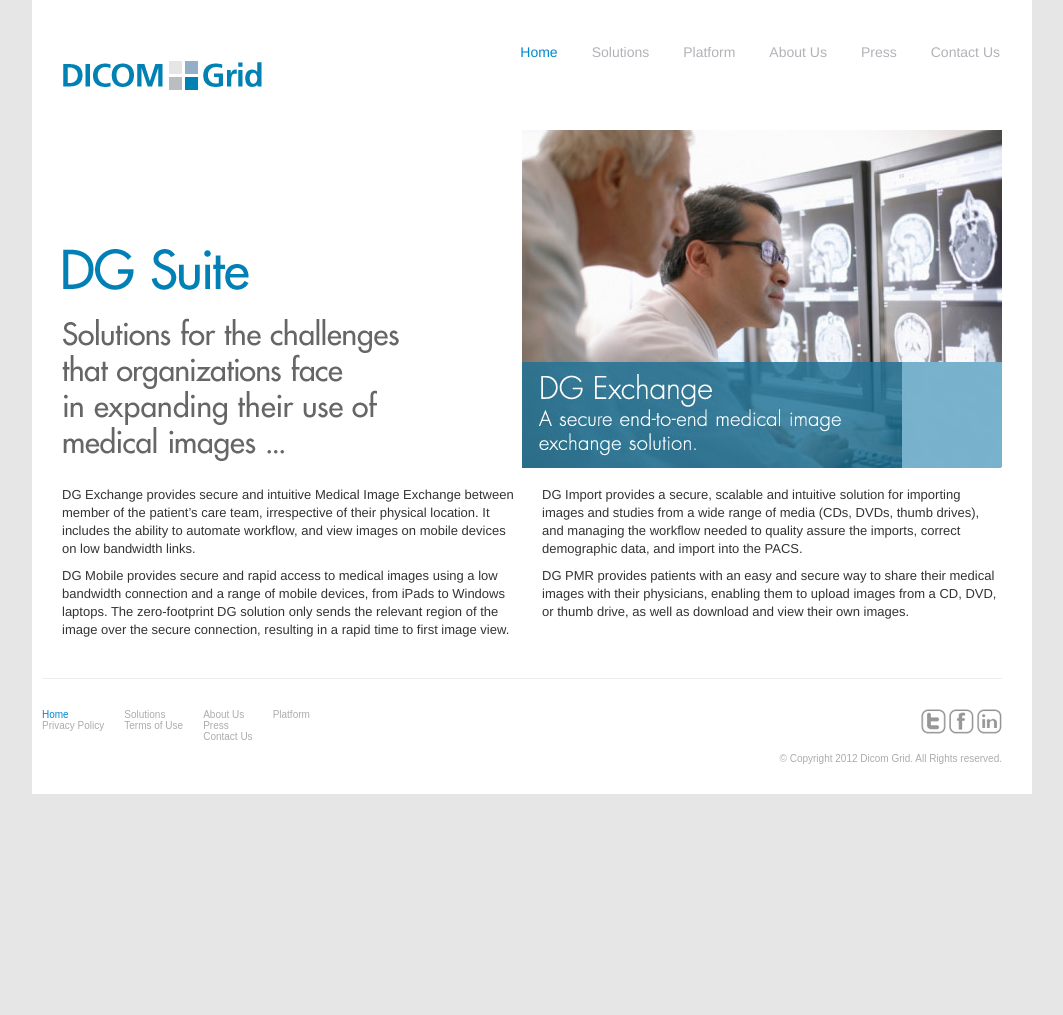
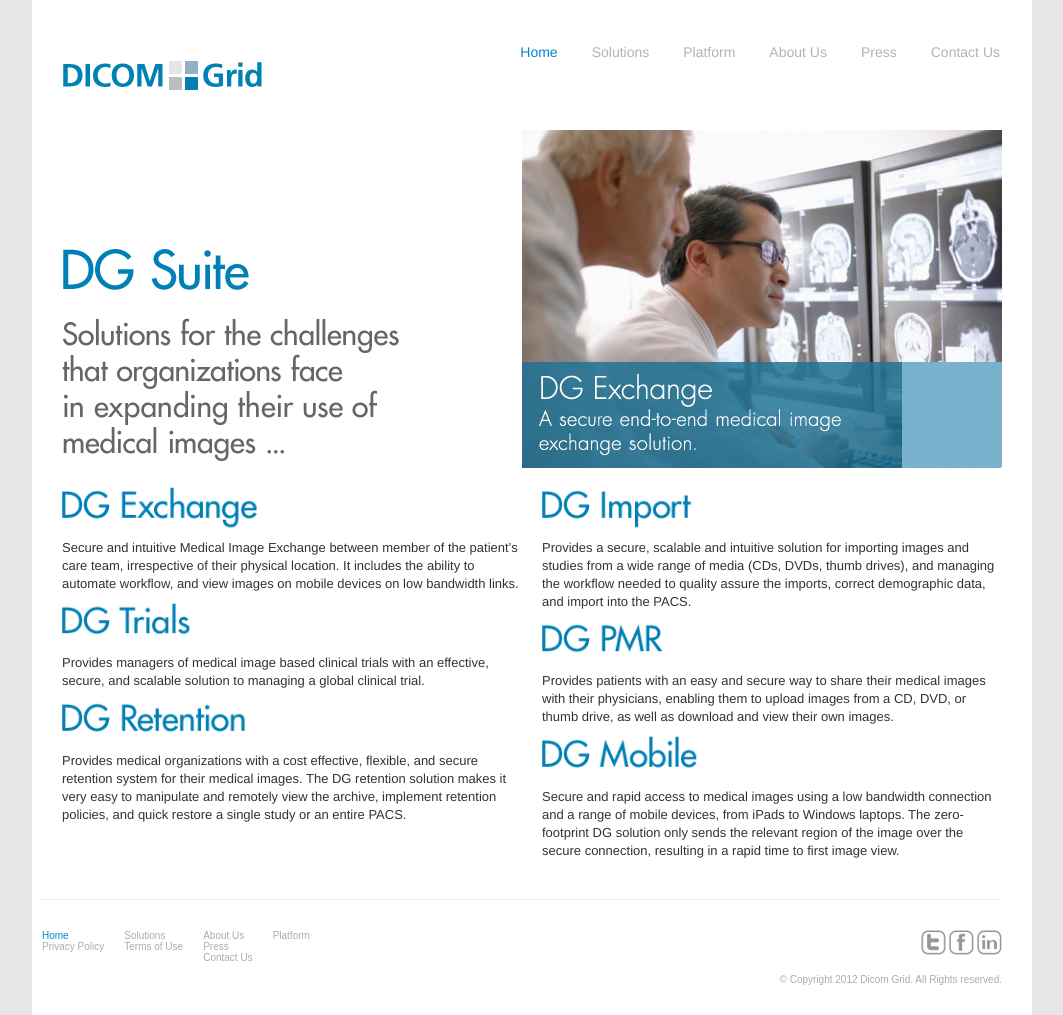
Before and after one commit to kevinold/dg-jekyll, a Jekyll site: the page built from index.html, in a window 1280 px wide. Shown: the whole page, without its empty margins (108-1171 px from the left). Built offline with Jekyll 4.4.1, drawn with Linux system fonts in a browser that asks for light colours; Markdown is read by kramdown in place of the engine named in the settings; before the commit the page ends 900 px from its top, so only the background shows below that.

Commit message:
update homepage content

```diff
--- a/index.html
+++ b/index.html
@@ -48,17 +48,28 @@
   </div>
 </div>
 
-  <div class="span6">
-    <p>DG Exchange provides secure and intuitive Medical Image Exchange between member of the patient’s care team, irrespective of their physical location. It includes the ability to automate workflow, and view images on mobile devices on low bandwidth links.</p>
 
-    <p>DG Mobile provides secure and rapid access to medical images using a low bandwidth connection and a range of mobile devices, from iPads to Windows laptops. The zero-footprint DG solution only sends the relevant region of the image over the secure connection, resulting in a rapid time to first image view.</p>
-  </div>
-  <div class="span6">
-    <p>DG Import provides a secure, scalable and intuitive solution for importing images and studies from a wide range of media (CDs, DVDs, thumb drives), and managing the workflow needed to quality assure the imports, correct demographic data, and import into the PACS.</p>
+<div class="span6">
+<img alt="DG Exchange" src="/img/solutions/dgExchangeHead.gif"/>
+<p>Secure and intuitive Medical Image Exchange between member of the patient’s care team, irrespective of their physical location. It includes the ability to automate workflow, and view images on mobile devices on low bandwidth links.</p>
 
-    <p>DG PMR provides patients with an easy and secure way to share their medical images with their physicians, enabling them to upload images from a CD, DVD, or thumb drive, as well as download and view their own images.</p>
-  </div>
+<img alt="DG Trials" src="/img/solutions/dgTrialsHead.gif"/>
+<p>Provides managers of medical image based clinical trials with an effective, secure, and scalable solution to managing a global clinical trial.</p>
 
+<img alt="DG Retention" src="/img/solutions/dgRetentionHead.gif"/>
+<p>Provides medical organizations with a cost effective, flexible, and secure retention system for their medical images. The DG retention solution makes it very easy to manipulate and remotely view the archive, implement retention policies, and quick restore a single study or an entire PACS.</p>
+</div>
+
+<div class="span6">
+<img alt="DG Import" src="/img/solutions/dgImportHead.gif"/>
+<p>Provides a secure, scalable and intuitive solution for importing images and studies from a wide range of media (CDs, DVDs, thumb drives), and managing the workflow needed to quality assure the imports, correct demographic data, and import into the PACS.</p>
+
+<img alt="DG PMR" src="/img/solutions/dgPMRHead.gif"/>
+<p>Provides patients with an easy and secure way to share their medical images with their physicians, enabling them to upload images from a CD, DVD, or thumb drive, as well as download and view their own images.</p>
+
+<img alt="DG Mobile" src="/img/solutions/dgMobileHead.gif"/>
+<p>Secure and rapid access to medical images using a low bandwidth connection and a range of mobile devices, from iPads to Windows laptops. The zero-footprint DG solution only sends the relevant region of the image over the secure connection, resulting in a rapid time to first image view.</p>
+</div>
 
 <!--<div class="span3" style="float:left;height:200px;background-color:#ccc;">
     &nbsp;
```
Also changed, not shown: 1 other file.
